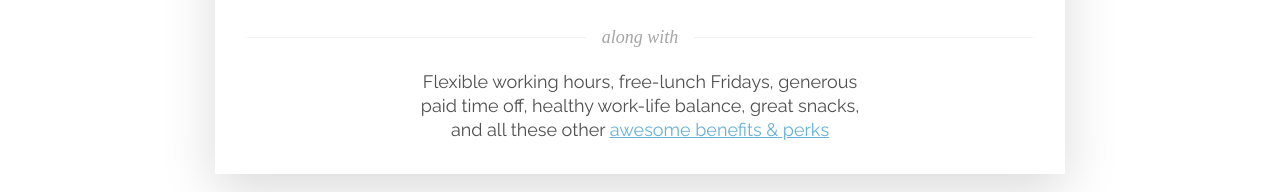
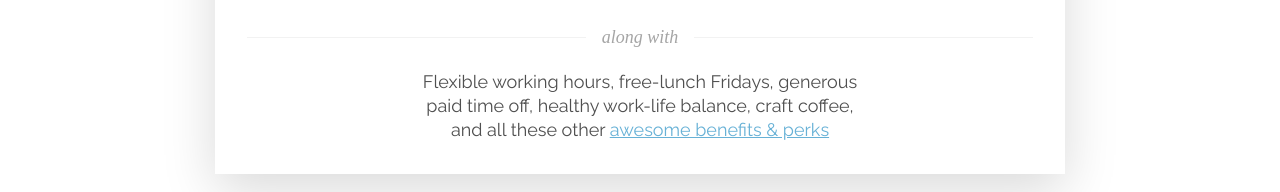
Before and after one commit to sparksuite/salary-calculator, a React (Create React App) app: page / in a window 1280 px wide. Shown: the part 903-1095 px from the top of the page. Built offline with nearby package versions, Linux system fonts and the light colour scheme; a web font is replaced by a local one.

Commit message:
Replace "great snacks" with "craft coffee"

```diff
--- a/src/components/compensation.tsx
+++ b/src/components/compensation.tsx
@@ -137,7 +137,7 @@ const Compensation: React.FC = () => {
 
 			<Perks>
 				Flexible working hours, free-lunch Fridays, generous paid time off,
-				healthy work-life balance, great snacks, and all these other{' '}
+				healthy work-life balance, craft coffee, and all these other{' '}
 				<a
 					href='https://handbook.sparksuite.com'
 					target='_blank'
```
